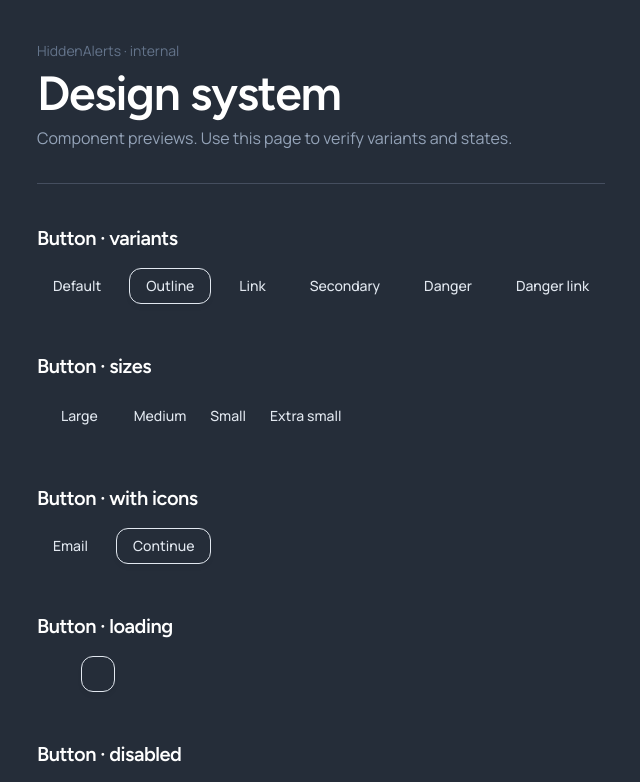
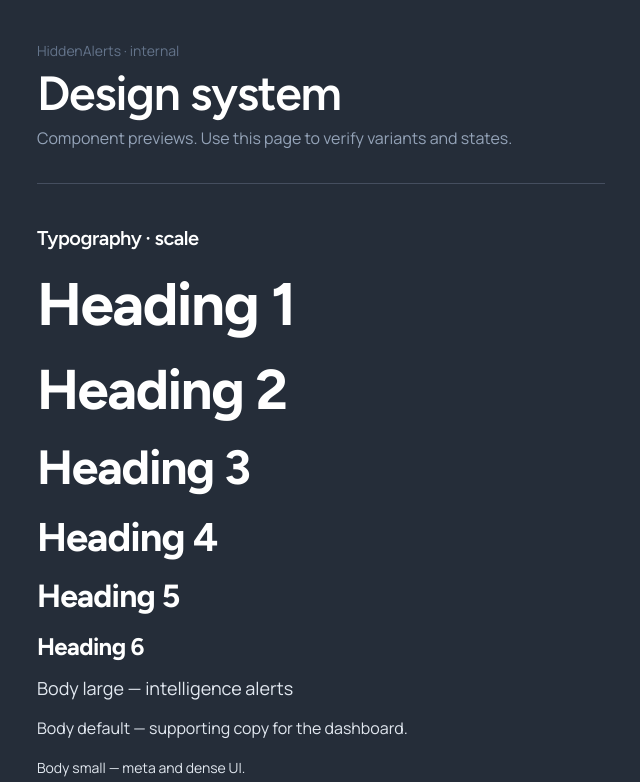
Before and after one commit to HiddenAlerts/hiddenalerts, a Next.js app in the folder frontend/: page /design-system in a window 1280 px wide. Shown: the top 782 px of the page, without its empty margins (319-959 px from the left). Built offline with nearby package versions, Linux system fonts and the light colour scheme.

Commit message:
feat: create typography component

```diff
--- a/frontend/app/design-system/page.tsx
+++ b/frontend/app/design-system/page.tsx
@@ -1,4 +1,4 @@
-import { Button, Input } from '@/components';
+import { Button, Input, Typography } from '@/components';
 import { ArrowRight, Mail, Search } from 'lucide-react';
 import type { Metadata } from 'next';
 import type { ReactNode } from 'react';
@@ -31,6 +31,30 @@ export default function DesignSystemPage() {
       </header>
 
       <div className="mt-10 space-y-12">
+        <Section title="Typography · scale">
+          <div className="flex max-w-3xl flex-col gap-4">
+            <Typography variant="h1">Heading 1</Typography>
+            <Typography variant="h2">Heading 2</Typography>
+            <Typography variant="h3">Heading 3</Typography>
+            <Typography variant="h4">Heading 4</Typography>
+            <Typography variant="h5">Heading 5</Typography>
+            <Typography variant="h6">Heading 6</Typography>
+            <Typography variant="body1">
+              Body large — intelligence alerts
+            </Typography>
+            <Typography variant="body2">
+              Body default — supporting copy for the dashboard.
+            </Typography>
+            <Typography variant="body3">
+              Body small — meta and dense UI.
+            </Typography>
+            <Typography variant="caption">
+              Caption — labels and timestamps
+            </Typography>
+            <Typography variant="footer">Footer — fine print</Typography>
+          </div>
+        </Section>
+
         <Section title="Button · variants">
           <div className="flex flex-wrap items-center gap-3">
             <Button variant="default">Default</Button>
--- a/frontend/app/layout.tsx
+++ b/frontend/app/layout.tsx
@@ -29,6 +29,7 @@ export default function RootLayout({
     <html
       lang="en"
       className={`${manrope.variable} ${figtree.variable} h-full antialiased`}
+      suppressHydrationWarning
     >
       <body className={`${manrope.className} flex min-h-full flex-col`}>
         {children}
--- a/frontend/components/index.ts
+++ b/frontend/components/index.ts
@@ -1,2 +1,3 @@
 export { Button, buttonVariants, type ButtonProps } from './ui/button';
 export { Input, inputVariants, labelSize, type InputProps } from './ui/input';
+export { default as Typography } from './ui/Typography/Typography';
--- /dev/null
+++ b/frontend/components/ui/Typography/Typography.tsx
@@ -0,0 +1,27 @@
+import { cn } from '@/lib/utils';
+import React from 'react';
+
+import type { TypographyProps } from './Typography.types';
+import { getFontWeight, variantMapping, variantStyles } from './typographyData';
+
+const Typography = React.forwardRef<HTMLElement, TypographyProps>(
+  ({ as, children, className = '', fontWeight, variant, ...props }, ref) => {
+    const Component = (as || variantMapping[variant]) as React.ElementType;
+
+    const classes = cn(
+      getFontWeight(variant, fontWeight),
+      variantStyles[variant],
+      className,
+    );
+
+    return (
+      <Component ref={ref} className={classes} {...props}>
+        {children}
+      </Component>
+    );
+  },
+);
+
+Typography.displayName = 'Typography';
+
+export default Typography;
--- /dev/null
+++ b/frontend/components/ui/Typography/Typography.types.tsx
@@ -0,0 +1,29 @@
+import { type JSX } from 'react';
+
+export type Variant =
+  | 'h1'
+  | 'h2'
+  | 'h3'
+  | 'h4'
+  | 'h5'
+  | 'h6'
+  | 'body1'
+  | 'body2'
+  | 'body3'
+  | 'caption'
+  | 'footer';
+
+export type FontWeight =
+  | 'regular'
+  | 'medium'
+  | 'bold'
+  | 'semibold'
+  | 'extrabold';
+
+export interface TypographyProps extends React.HTMLAttributes<HTMLElement> {
+  as?: keyof JSX.IntrinsicElements;
+  children: React.ReactNode;
+  fontWeight?: FontWeight;
+  styles?: string;
+  variant: Variant;
+}
--- /dev/null
+++ b/frontend/components/ui/Typography/typographyData.ts
@@ -0,0 +1,57 @@
+import { type JSX } from 'react';
+
+import type { FontWeight, Variant } from './Typography.types';
+
+export const variantStyles: Record<Variant, string> = {
+  h1: 'text-6xl leading-[1.2] !font-figtree', // 60px
+  h2: 'text-[56px] leading-[1.2] !font-figtree', // 56px
+  h3: 'text-5xl leading-[1.2] !font-figtree', // 48px
+  h4: 'text-[40px] leading-[1.2] !font-figtree', // 40px
+  h5: 'text-[32px] leading-[1.22] !font-figtree', // 32px
+  h6: 'text-2xl leading-[1.21] !font-figtree', // 24px
+  body1: 'text-lg leading-[1.223]', // 18px
+  body2: 'text-base leading-sm', // 16px
+  body3: 'text-sm leading-sm', // 14px
+  caption: 'text-xs leading-sm', // 12px
+  footer: 'text-[10px] leading-sm', // 10px
+};
+
+const headingTags = ['h1', 'h2', 'h3', 'h4', 'h5', 'h6'];
+
+export const variantMapping: Record<Variant, keyof JSX.IntrinsicElements> = {
+  h1: 'h1',
+  h2: 'h2',
+  h3: 'h3',
+  h4: 'h4',
+  h5: 'h5',
+  h6: 'h6',
+  body1: 'p',
+  body2: 'p',
+  body3: 'p',
+  caption: 'span',
+  footer: 'p',
+};
+
+export const getFontWeight = (variant: Variant, fontWeight?: FontWeight) => {
+  const isHeading = headingTags.includes(variant);
+
+  if (isHeading) {
+    switch (fontWeight) {
+      case 'extrabold':
+        return 'font-extrabold';
+      case 'semibold':
+        return 'font-semibold';
+      default:
+        return 'font-bold';
+    }
+  } else {
+    switch (fontWeight) {
+      case 'medium':
+        return 'font-medium';
+      case 'semibold':
+        return 'font-semibold';
+      default:
+        return 'font-normal';
+    }
+  }
+};
```
